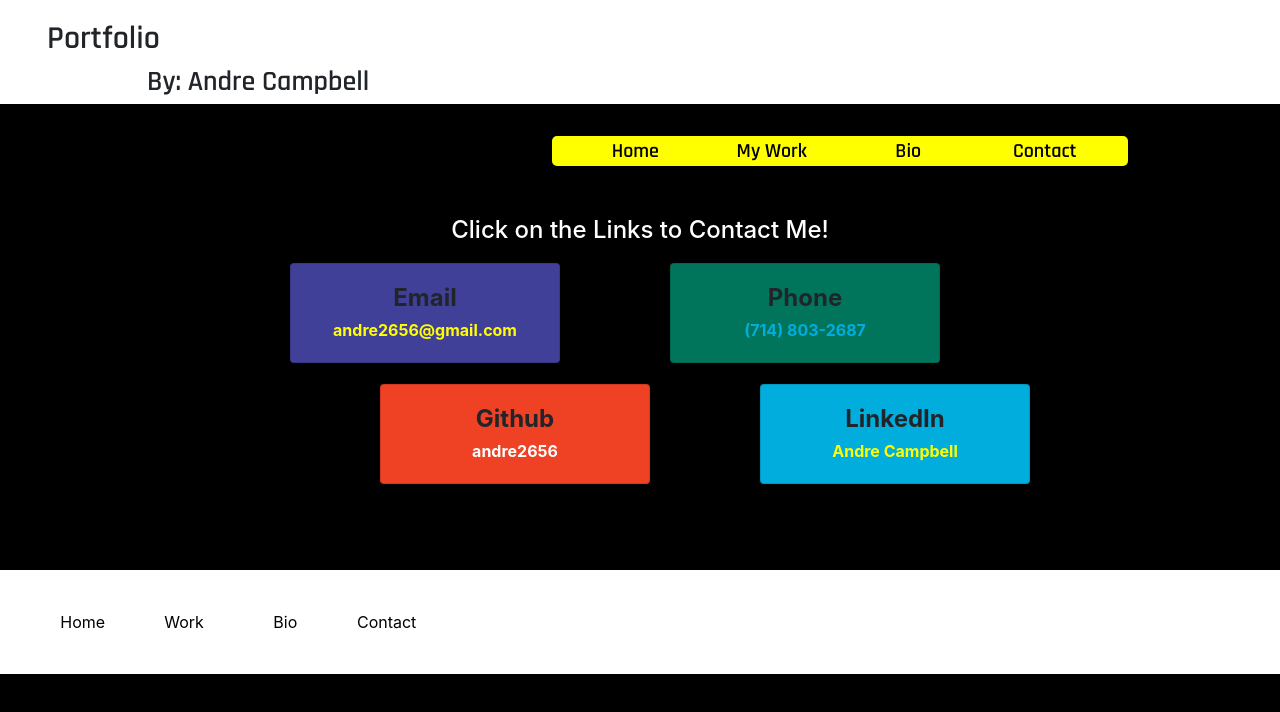
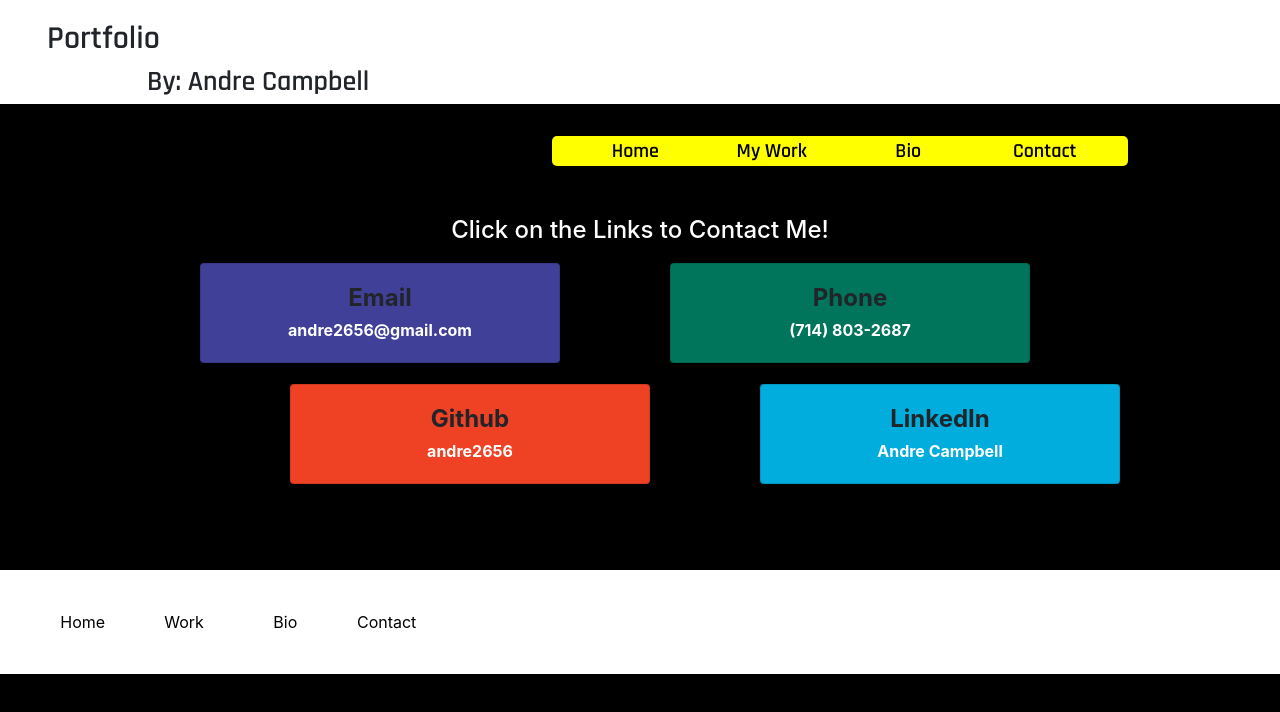
Before and after one commit to andre2656/My-Portfolio, a React (Create React App) app in the folder client/: page /Contact in a window 1280 px wide. Shown: the top 712 px of the page. Built offline with nearby package versions, Linux system fonts and the light colour scheme.

Commit message:
Changed styling on contact

```diff
--- a/client/src/components/Contact.js
+++ b/client/src/components/Contact.js
@@ -17,35 +17,35 @@ function Header() {
                     <h4 style={{ color: 'white' }}>Click on the Links to Contact Me!</h4>
                     <div className='col-md-12'>
                         <div className='row'>
-                            <div className='col-md-2' />
-                            <div className="card col-md-3" style={{ width: "16rem", height: '100px', margin: '10px', backgroundColor: '#414099' }}>
+                            <div className='col-md-1' />
+                            <div className="card col-md-4" style={{ width: "16rem", height: '100px', margin: '10px', backgroundColor: '#414099' }}>
                                 <div className="card-body">
-                                    <h6 className="card-text"><h4><strong>Email</strong></h4> <a href='mailto:andre2656@gmail.com' style={{ color: 'yellow', fontWeight: 'bold'}}> andre2656@gmail.com</a></h6>
+                                    <h6 className="card-text"><h4><strong>Email</strong></h4> <a href='mailto:andre2656@gmail.com' style={{ color: 'white', fontWeight: 'bold'}}> andre2656@gmail.com</a></h6>
                                 </div>
                             </div>
                             <div className='col-md-1' />
-                            <div className="card col-md-3" style={{ width: "16rem", height: '100px', margin: '10px', backgroundColor: '#00755c' }}>
+                            <div className="card col-md-4" style={{ width: "16rem", height: '100px', margin: '10px', backgroundColor: '#00755c' }}>
 
                                 <div className="card-body">
-                                    <h6 className="card-text"><h4><strong>Phone</strong></h4> <a href='#' style={{ color: '#00addc', fontWeight: 'bold' }}> (714) 803-2687</a></h6>
+                                    <h6 className="card-text"><h4><strong>Phone</strong></h4> <a href='#' style={{ color: 'white', fontWeight: 'bold' }}> (714) 803-2687</a></h6>
                                 </div>
                             </div>
-                            <div className='col-md-3' />
+                            <div className='col-md-2' />
                            </div>
                            <div className= 'row'>
-                            <div className='col-md-3' />
-                            <div className="card col-md-3" style={{ width: "16rem", margin: '10px', height: '100px', backgroundColor: '#ef4123' }}>
+                            <div className='col-md-2' />
+                            <div className="card col-md-4" style={{ width: "16rem", margin: '10px', height: '100px', backgroundColor: '#ef4123' }}>
                                 <div className="card-body">
-                                    <h6 className="card-text"><h4><strong>Github</strong></h4> <a href='https://github.com/andre2656' target='_blank' style={{ color: '#ffffff', fontWeight: 'bold' }}>andre2656</a></h6>
+                                    <h6 className="card-text"><h4><strong>Github</strong></h4> <a href='https://github.com/andre2656' target='_blank' style={{ color: 'white', fontWeight: 'bold' }}>andre2656</a></h6>
                                 </div>
                             </div>
                             <div className='col-md-1' />
-                            <div className="card col-md-3" style={{ width: "16rem", margin: '10px', height: '100px', backgroundColor: '#00addc' }}>
+                            <div className="card col-md-4" style={{ width: "16rem", margin: '10px', height: '100px', backgroundColor: '#00addc' }}>
                                 <div className="card-body">
-                                    <h6 className="card-text"><h4><strong>LinkedIn</strong></h4><a href='https://www.linkedin.com/in/andrecampbell-dev/' target='_blank' style={{ color: 'yellow', fontWeight: 'bold' }}> Andre Campbell</a></h6>
+                                    <h6 className="card-text"><h4><strong>LinkedIn</strong></h4><a href='https://www.linkedin.com/in/andrecampbell-dev/' target='_blank' style={{ color: 'white', fontWeight: 'bold' }}> Andre Campbell</a></h6>
                                 </div>
                             </div>
-                            <div className='col-md-2' />
+                            <div className='col-md-1' />
                         </div>
                     </div>
                 </div>
```
